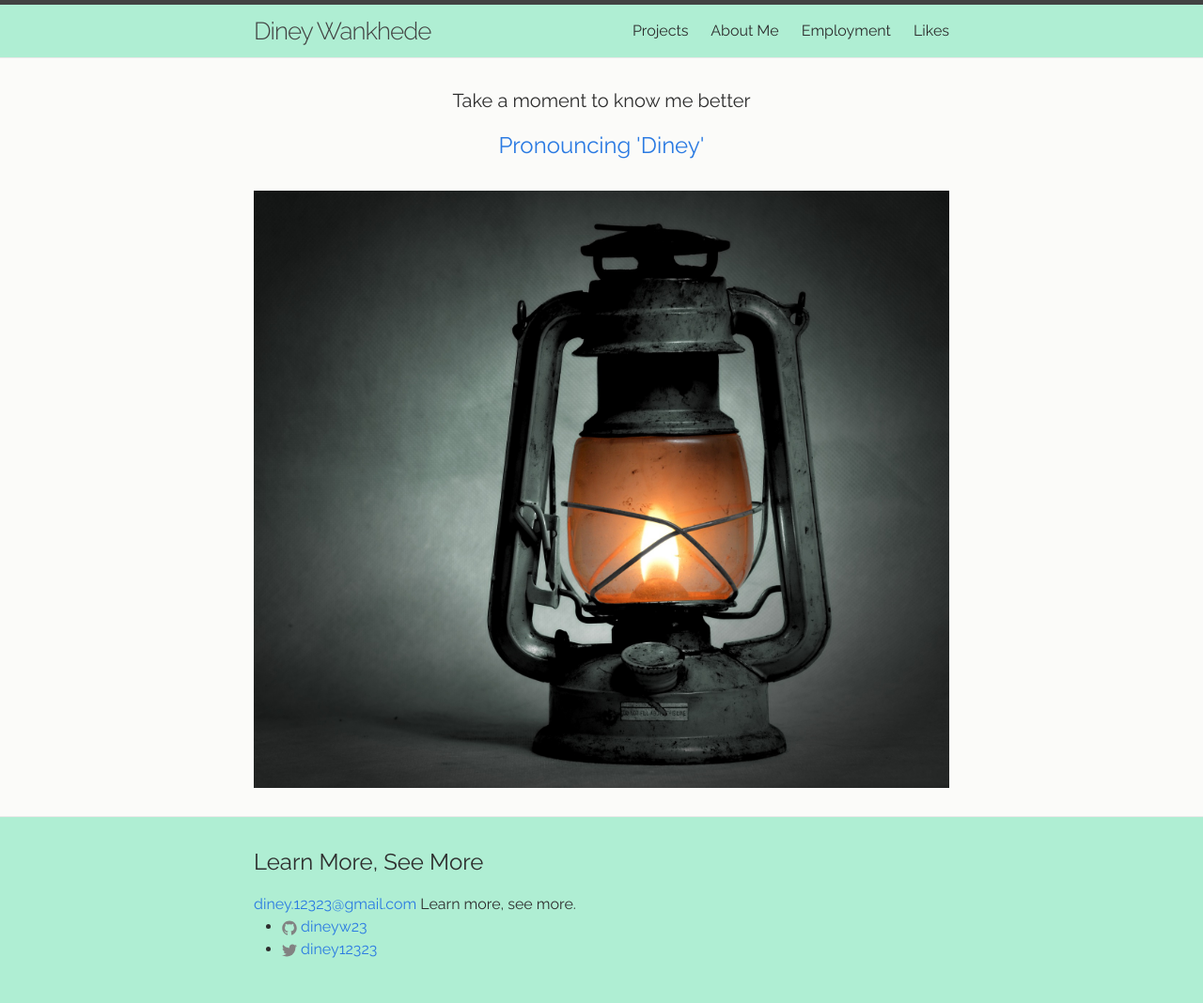
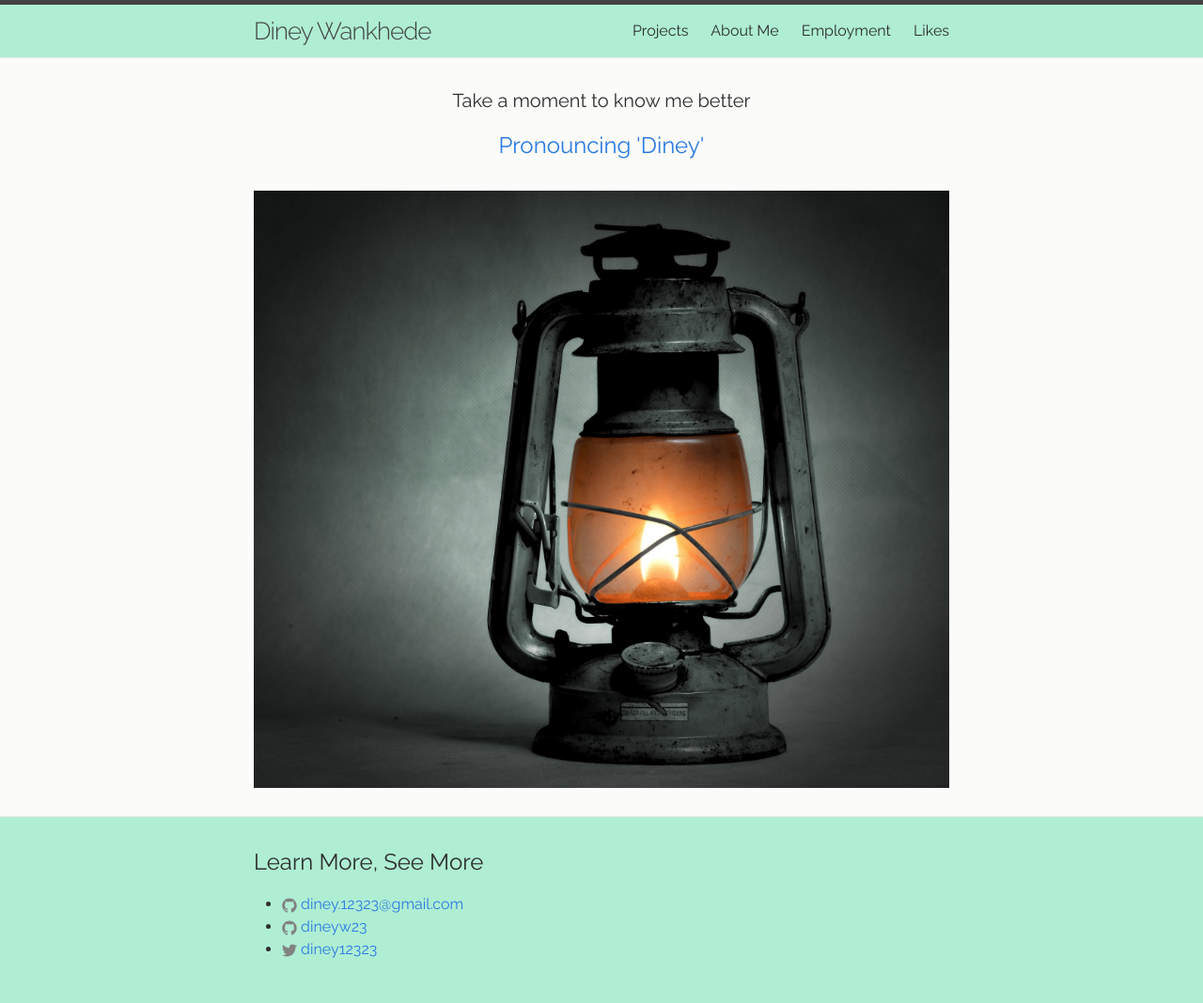
Before and after one commit to dineyw23/dineyw23.github.io, a Jekyll site: the page built from index.html, in a window 1280 px wide. Shown: the whole page at 94% size. Built offline with Jekyll 4.4.1, drawn with Linux system fonts in a browser that asks for light colours; comment, search, counter and statistics services are not loaded.

Commit message:
Footer changeS

```diff
--- a/_includes/footer.html
+++ b/_includes/footer.html
@@ -4,14 +4,11 @@
 
     <h2 class="footer-heading">Learn More, See More</h2>
 
-        <colgroup>
-        <col span = "2">
-        </colgroup>
-        <tr>
-          <td><a href="mailto:{{ site.email }}" >{{ site.email }}</a></td>
-          <td>{{ site.description }}</td>
-        </tr>
-      <ul class="contact-list">
+        <ul class="contact-list">
+          <li>
+          {% include icon-github.html username=site.email %}
+          </li>
+
         {% if site.github_username %}
           <li>
             {% include icon-github.html username=site.github_username %}
```
